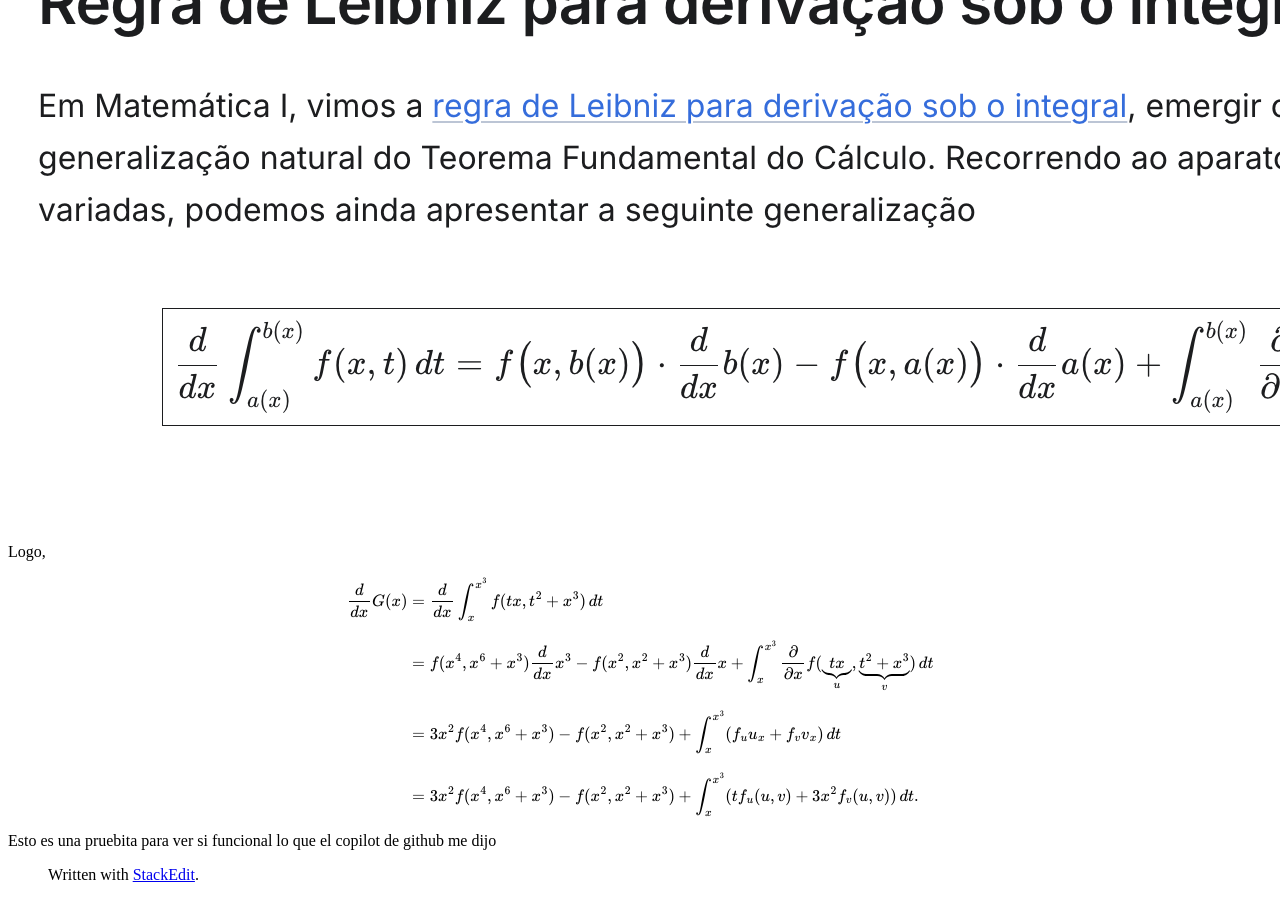
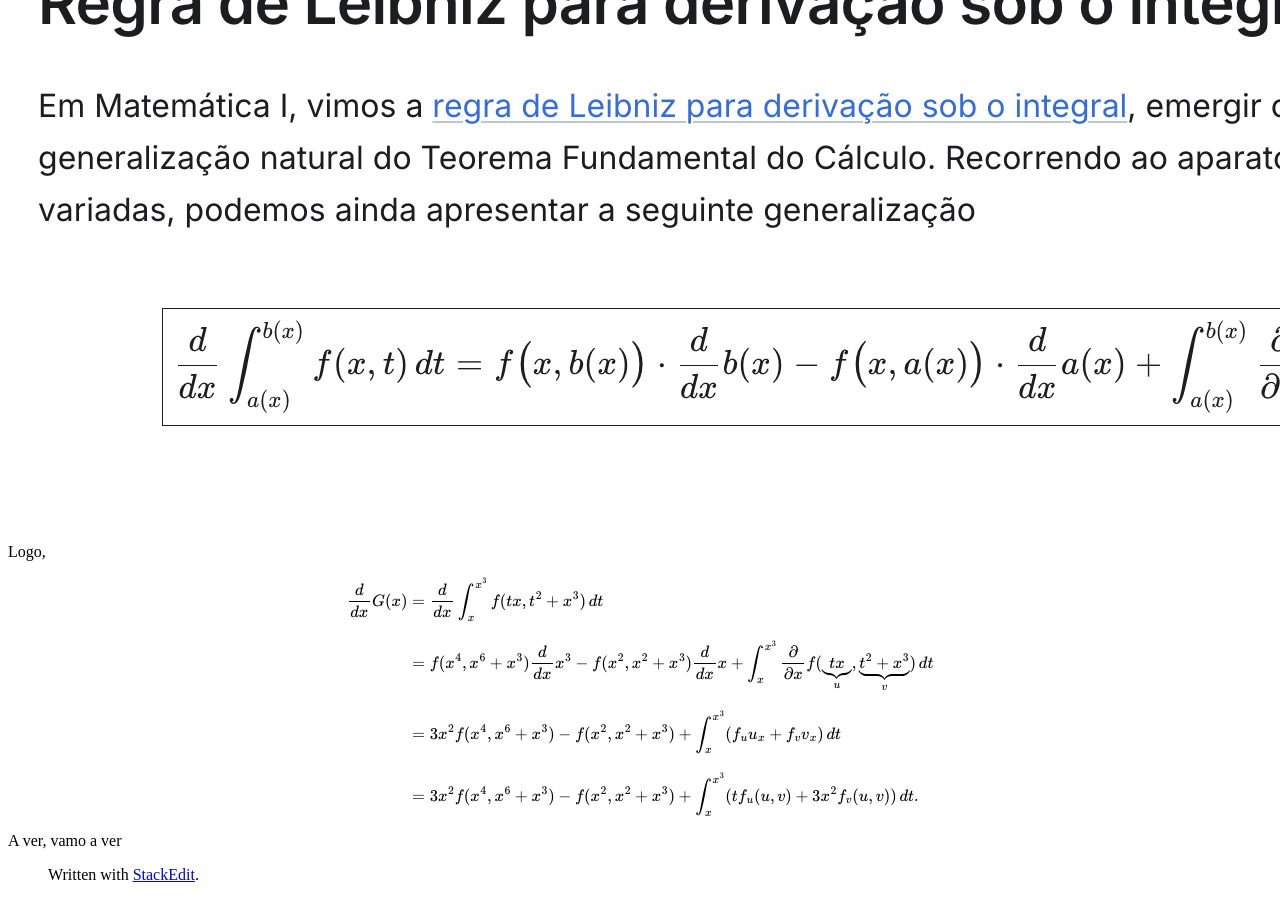
Before and after one commit to jarpepegit/Tutoring, a Jekyll site: the page built from Francisco/Ficha 8.md, in a window 1280 px wide and 900 px high, scrolled down 7713 px. Built offline with Jekyll 4.4.1, drawn with Linux system fonts in a browser that asks for light colours; our own code applies the rules of GitHub Pages for plain Markdown files.

Commit message:
Francisco/Ficha 8.md updated from https://stackedit.io/

```diff
--- a/Francisco/Ficha 8.md
+++ b/Francisco/Ficha 8.md
@@ -182,11 +182,11 @@ $$\begin{split}\frac{d}{dx} G(x) &=\frac{d}{dx}\int_x^{x^3} f(tx,t^2+x^3)\,dt \\
 &=3x^2f(x^4,x^6+x^3)-f(x^2,x^2+x^3)+\int_{x}^{x^3} (t f_u(u,v) + 3x^2f_v(u,v) )\,dt .
 \end{split}$$
 
-Esto es una pruebita para ver si funcional lo que el copilot de github me dijo
+A ver, vamo a ver
 
 
 
 > Written with [StackEdit](https://stackedit.io/).
 <!--stackedit_data:
-eyJoaXN0b3J5IjpbLTE2NjY5MDQwNjldfQ==
+eyJoaXN0b3J5IjpbNjIzNjkyMjIyXX0=
 -->
```
